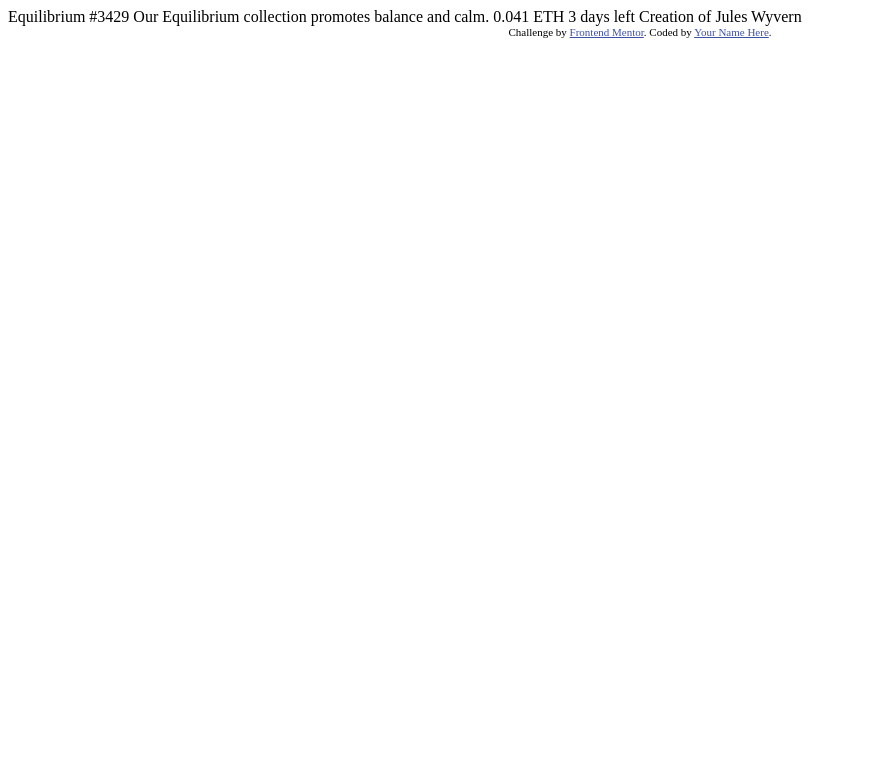
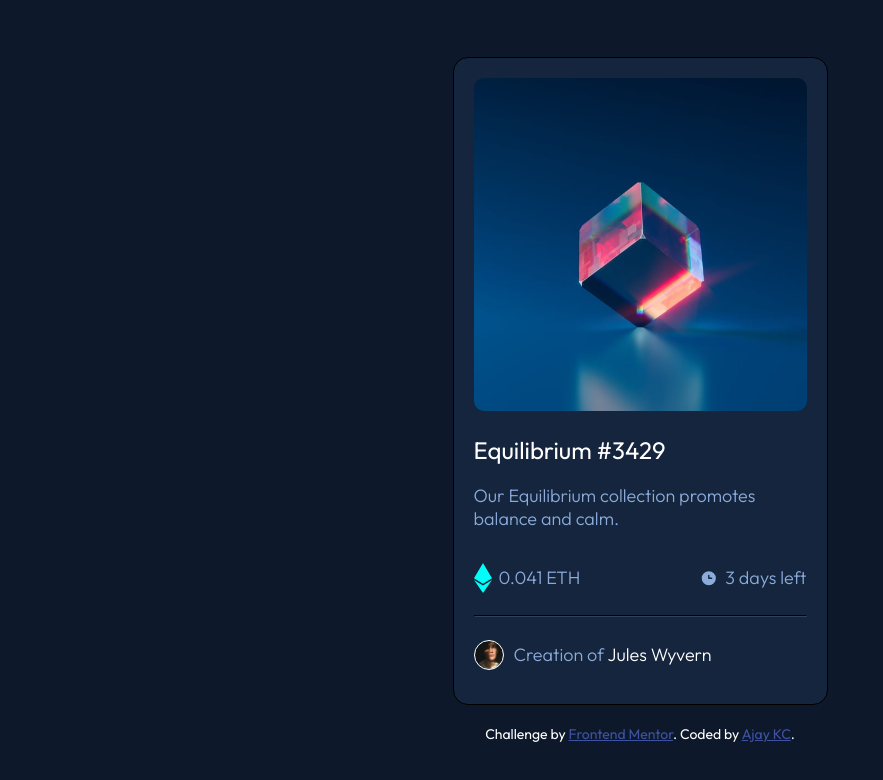
Before and after one commit to ajay117/nft-preview-card-component-main, a plain HTML site: page index.html in a window 1280 px wide. Shown: the whole page, without its empty margins (0-883 px from the left). Drawn offline with Linux system fonts and the light colour scheme.

Commit message:
Commit complete design

```diff
--- /dev/null
+++ b/index.css
@@ -0,0 +1,123 @@
+@import url("https://fonts.googleapis.com/css2?family=Outfit:wght@300;400;600&display=swap");
+
+*,
+*::before,
+*::after {
+  box-sizing: border-box;
+}
+
+:root {
+  --soft-blue: hsl(215, 51%, 70%);
+  --cyan: hsl(178, 100%, 50%);
+  --dark-blue-1: hsl(216, 50%, 16%);
+  --dark-blue-2: hsl(217, 54%, 11%);
+  --dark-blue-3: hsl(215, 32%, 27%);
+  --white: hsl(0, 0%, 100%);
+}
+
+html,
+body {
+  margin: 0;
+  padding: 0;
+  height: 100%;
+  font-family: "Outfit", sans-serif;
+  background-color: var(--dark-blue-2);
+  /* background-color: hsl(217, 54%, 11%); */
+}
+
+body {
+  display: flex;
+  flex-direction: column;
+  justify-content: center;
+  align-items: center;
+}
+
+h2 {
+  font-weight: 400;
+}
+
+p {
+  font-size: 18px;
+  color: var(--soft-blue);
+  font-weight: 300;
+}
+
+img {
+  width: 100%;
+  border-radius: 10px;
+}
+
+hr {
+  border-color: hsl(215, 32%, 27%);
+}
+
+.box {
+  display: flex;
+  flex-direction: column;
+  justify-content: center;
+  width: 375px;
+  border: 1px solid black;
+  padding: 20px;
+}
+
+.box {
+  border-radius: 15px;
+  background-color: var(--dark-blue-1);
+}
+
+.flex {
+  display: flex;
+}
+
+.space-between {
+  justify-content: space-between;
+}
+
+.align-center {
+  align-items: center;
+}
+
+.avatar {
+  width: 30px;
+  height: 30px;
+  margin-right: 10px;
+  border-radius: 50%;
+  border: 1.1px solid var(--white);
+  background-image: url("./images/image-avatar.png");
+  background-repeat: no-repeat;
+  background-position: center;
+  background-size: cover;
+}
+
+.text-white {
+  color: var(--white);
+}
+
+.text-cyan {
+  color: var(--cyan);
+}
+
+.block {
+    display: block;
+}
+
+.icon {
+  width: 18px;
+  margin-right: 7px;
+}
+
+.align-items-center {
+    align-items: center;
+}
+
+/* || Attribution  */
+
+.attribution {
+  font-size: 14px;
+  text-align: center;
+  color: var(--white);
+  margin-top: 20px;
+}
+.attribution a {
+  color: hsl(228, 45%, 44%);
+}
--- a/index.html
+++ b/index.html
@@ -1,33 +1,55 @@
 <!DOCTYPE html>
 <html lang="en">
   <head>
-  <meta charset="UTF-8">
-  <meta name="viewport" content="width=device-width, initial-scale=1.0"> <!-- displays site properly based on user's device -->
+    <meta charset="UTF-8" />
+    <meta name="viewport" content="width=device-width, initial-scale=1.0" />
+    <!-- displays site properly based on user's device -->
 
-  <link rel="icon" type="image/png" sizes="32x32" href="./images/favicon-32x32.png">
-
+    <link
+      rel="icon"
+      type="image/png"
+      sizes="32x32"
+      href="./images/favicon-32x32.png"
+    />
+    <link rel="stylesheet" href="./index.css" />
     <title>Frontend Mentor | NFT preview card component</title>
-
-  <!-- Feel free to remove these styles or customise in your own stylesheet 👍 -->
-  <style>
-    .attribution { font-size: 11px; text-align: center; }
-    .attribution a { color: hsl(228, 45%, 44%); }
-  </style>
   </head>
   <body>
+    <main class="box">
+      <section class="img__container">
+        <img src="./images/image-equilibrium.jpg" alt="" />
+      </section>
 
-  Equilibrium #3429
+      <section class="info">
+        <h2 class="text-white">Equilibrium #3429</h2>
+        <p>Our Equilibrium collection promotes balance and calm.</p>
 
-  Our Equilibrium collection promotes balance and calm.
+        <div class="flex space-between">
+          <div class="text-cyan flex align-items-center">
+            <img class="icon" src="./images/icon-ethereum.svg" alt="" />
+            <p>0.041 ETH</p>
+          </div>
 
-  0.041 ETH
-  3 days left
+          <div class="flex align-items-center">
+            <img class="icon" src="./images/icon-clock.svg" alt="" />
+            <p>3 days left</p>
+          </div>
+        </div>
 
-  Creation of Jules Wyvern
+        <hr />
+
+        <div class="flex align-center">
+          <div class="avatar"></div>
+          <p>Creation of <span class="text-white">Jules Wyvern</span></p>
+        </div>
+      </section>
+    </main>
 
     <div class="attribution">
-    Challenge by <a href="https://www.frontendmentor.io?ref=challenge" target="_blank">Frontend Mentor</a>.
-    Coded by <a href="#">Your Name Here</a>.
+      Challenge by
+      <a href="https://www.frontendmentor.io?ref=challenge" target="_blank"
+        >Frontend Mentor</a
+      >. Coded by <a href="#">Ajay KC</a>.
     </div>
   </body>
 </html>
```
Lines whose indentation alone changed are shown as unchanged.
